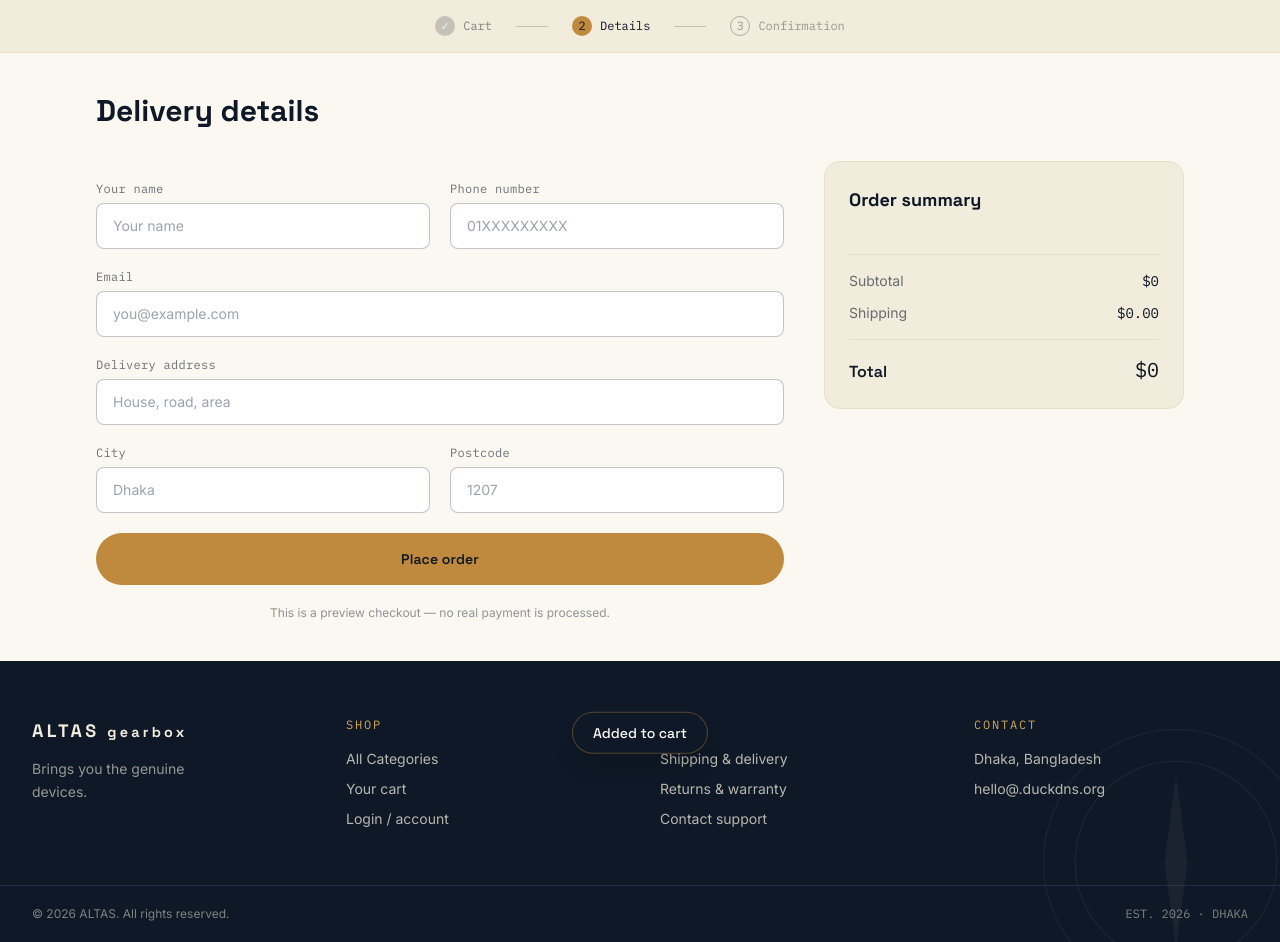
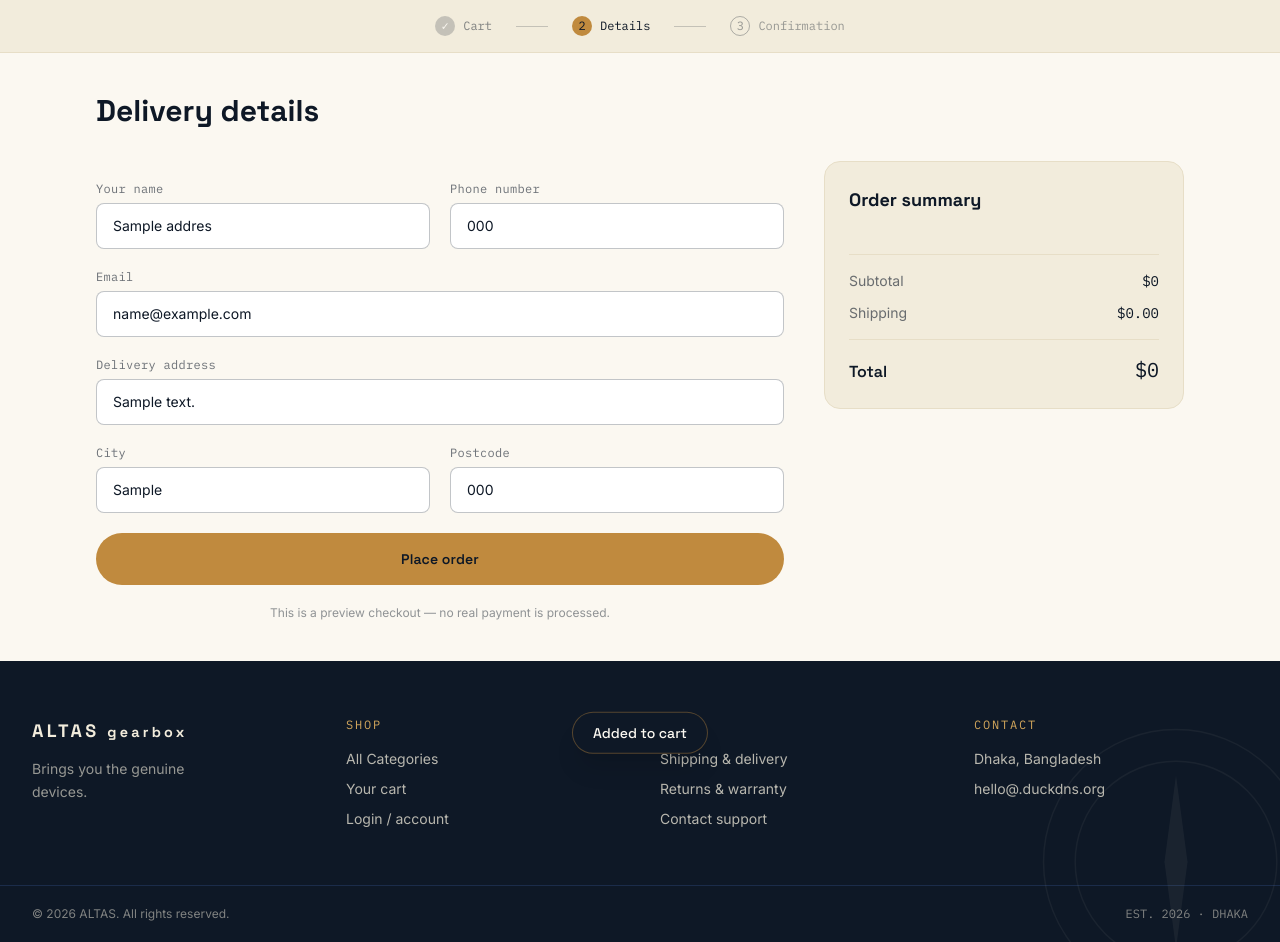
Before and after one commit to Rahu-ju/shop, a Django app: page /orders/create/ in a window 1280 px wide. Shown: the part 81-1023 px from the top of the page. Run offline with Django 5.2, Linux system fonts and the light colour scheme; a user stored in the database is signed in; tables that the repository leaves empty hold one stand-in row (values such as "Sample post"); parts of the project's set-up code (start-up, migrations or seed data) failed here and were passed over.

Commit message:
Minor edit for link.

```diff
--- a/assets/templates/base.html
+++ b/assets/templates/base.html
@@ -115,9 +115,9 @@
     <div>
       <p class="font-mono text-xs tracking-[0.15em] text-brass-400 mb-4">SHOP</p>
       <ul class="space-y-2.5 text-sm text-paper-100/75">
-        <li><a href="products.html" class="hover:text-paper-50">All Categories</a></li>
-        <li><a href="cart.html" class="hover:text-paper-50">Your cart</a></li>
-        <li><a href="login.html" class="hover:text-paper-50">Login / account</a></li>
+        <li><a href="{% url 'shop:product_list' %}" class="hover:text-paper-50">All Categories</a></li>
+        <li><a href="{% url 'cart:cart_detail' %}" class="hover:text-paper-50">Your cart</a></li>
+        <li><a href="{% url 'account:custom_login' %}" class="hover:text-paper-50">Login / account</a></li>
       </ul>
     </div>
     <div>
--- a/assets/templates/checkout.html
+++ b/assets/templates/checkout.html
@@ -21,32 +21,32 @@
       <div class="grid sm:grid-cols-2 gap-5">
         <div>
           <label class="font-mono text-xs tracking-wide text-ink-950/60 block mb-1.5" for="your-name">Your name</label>
-          <input id="your-name" name="name" required type="text" placeholder="Your name" class="w-full rounded-lg border border-ink-950/25 px-4 py-3 text-sm focus:border-teal-600 focus:ring-1 focus:ring-teal-600 outline-none">
+          <input id="your-name" name="name" {% if form.name.value %} value="{{ form.name.value }}" {% endif %} required type="text" placeholder="Your name" class="w-full rounded-lg border border-ink-950/25 px-4 py-3 text-sm focus:border-teal-600 focus:ring-1 focus:ring-teal-600 outline-none">
         </div>
         <div>
           <label class="font-mono text-xs tracking-wide text-ink-950/60 block mb-1.5" for="phone">Phone number</label>
-          <input id="phone" name="phone" required type="tel" placeholder="01XXXXXXXXX" class="w-full rounded-lg border border-ink-950/25 px-4 py-3 text-sm focus:border-teal-600 focus:ring-1 focus:ring-teal-600 outline-none">
+          <input id="phone" name="phone" {% if form.phone.value %} value="{{ form.phone.value }}" {% endif %} required type="tel" placeholder="01XXXXXXXXX" class="w-full rounded-lg border border-ink-950/25 px-4 py-3 text-sm focus:border-teal-600 focus:ring-1 focus:ring-teal-600 outline-none">
         </div>
       </div>
 
       <div>
         <label class="font-mono text-xs tracking-wide text-ink-950/60 block mb-1.5" for="email">Email</label>
-        <input id="email" name="email" required type="email" placeholder="you@example.com" class="w-full rounded-lg border border-ink-950/25 px-4 py-3 text-sm focus:border-teal-600 focus:ring-1 focus:ring-teal-600 outline-none">
+        <input id="email" name="email" {% if form.email.value %} value="{{ form.email.value }}" {% endif %} required type="email" placeholder="you@example.com" class="w-full rounded-lg border border-ink-950/25 px-4 py-3 text-sm focus:border-teal-600 focus:ring-1 focus:ring-teal-600 outline-none">
       </div>
 
       <div>
         <label class="font-mono text-xs tracking-wide text-ink-950/60 block mb-1.5" for="address">Delivery address</label>
-        <input id="address" name="address" required type="text" placeholder="House, road, area" class="w-full rounded-lg border border-ink-950/25 px-4 py-3 text-sm focus:border-teal-600 focus:ring-1 focus:ring-teal-600 outline-none">
+        <input id="address" name="address" {% if form.address.value %} value="{{ form.address.value }}" {% endif %} required type="text" placeholder="House, road, area" class="w-full rounded-lg border border-ink-950/25 px-4 py-3 text-sm focus:border-teal-600 focus:ring-1 focus:ring-teal-600 outline-none">
       </div>
 
       <div class="grid sm:grid-cols-2 gap-5">
         <div>
           <label class="font-mono text-xs tracking-wide text-ink-950/60 block mb-1.5" for="city">City</label>
-          <input id="city" name="city" required type="text" placeholder="Dhaka" class="w-full rounded-lg border border-ink-950/25 px-4 py-3 text-sm focus:border-teal-600 focus:ring-1 focus:ring-teal-600 outline-none">
+          <input id="city" name="city" {% if form.city.value %} value="{{ form.city.value }}" {% endif %} required type="text" placeholder="Dhaka" class="w-full rounded-lg border border-ink-950/25 px-4 py-3 text-sm focus:border-teal-600 focus:ring-1 focus:ring-teal-600 outline-none">
         </div>
         <div>
           <label class="font-mono text-xs tracking-wide text-ink-950/60 block mb-1.5" for="postcode">Postcode</label>
-          <input id="postcode" name="postal_code" type="text" placeholder="1207" class="w-full rounded-lg border border-ink-950/25 px-4 py-3 text-sm focus:border-teal-600 focus:ring-1 focus:ring-teal-600 outline-none">
+          <input id="postcode" name="postal_code" {% if form.postal_code.value %} value="{{ form.postal_code.value }}" {% endif %} type="text" placeholder="1207" class="w-full rounded-lg border border-ink-950/25 px-4 py-3 text-sm focus:border-teal-600 focus:ring-1 focus:ring-teal-600 outline-none">
         </div>
       </div>
 
--- a/assets/templates/login.html
+++ b/assets/templates/login.html
@@ -114,7 +114,7 @@
 </section>
 
 <footer class="bg-ink-950 text-paper-100/40 mt-auto">
-  <div class="max-w-7xl mx-auto px-5 sm:px-8 py-6 text-xs text-center font-mono">© 2026 Atlas. All rights reserved.</div>
+  <div class="max-w-7xl mx-auto px-5 sm:px-8 py-6 text-xs text-center font-mono">© 2026 Altas. All rights reserved.</div>
 </footer>
 
 <!-- Toast -->
```
